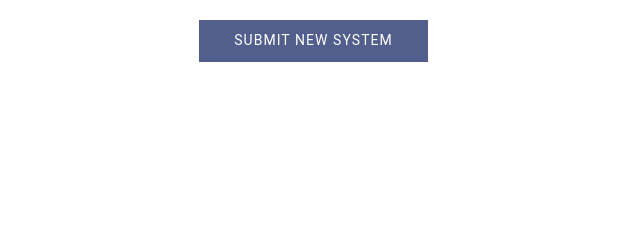
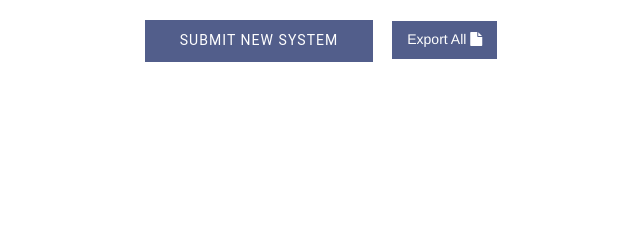
Before and after one commit to stella-project/stella-server, a Flask app: page /systems in a window 1280 px wide. Shown: the part 231-471 px from the top of the page, without its empty margins (319-959 px from the left). Run offline with Flask 2, Linux system fonts and the light colour scheme; the visitor is signed in with stand-in values (Sample User, id 1); data comes from the database, SQL or seed files in the repository; data that the repository does not hold is empty; some libraries are stand-ins or nearby versions.

Commit message:
add a bulk export to the Systems table

```diff
--- a/web/app/main/views.py
+++ b/web/app/main/views.py
@@ -69,10 +69,20 @@ def systems():
 def download(system):
     if current_user.id == System.query.filter_by(id=system).all()[0].serialize['participant_id']:
         results = Result.query.filter_by(system_id=system).all()
-        out = {'Results' : [r.serialize for r in results]}
-        return jsonify(out)
+        export = {'Results' : [r.serialize for r in results]}
+        return jsonify(export)
     else:
         return render_template('404.html'), 404
+
+
+@main.route('/downloadall')
+@login_required
+def downloadAll():
+    systems = System.query.filter_by(participant_id=current_user.id).all()
+    export = {}
+    for system in systems:
+        export[system.name] = [r.serialize for r in Result.query.filter_by(system_id=system.id).all()]
+    return jsonify(export)
 
 
 """
--- a/web/app/templates/systems.html
+++ b/web/app/templates/systems.html
@@ -46,8 +46,8 @@
                 {% endif %}
 
                 <td>{{ i.name  | replace("_"," ") }}</td>
-                <td>31.08.2020</td>
-                <td>7800</td>
+                <td>#Date goes here!</td>
+                <td>#Views go here!</td>
                 <td>
                     {% if i.type == 'RANK' %}
                         Ranking
@@ -96,6 +96,8 @@
             <button type="button" class="btn btn-primary btn-lg" data-toggle="modal" data-target="#ModalExample">
                 submit new system
             </button>
+            <a href="{{ url_for('main.downloadAll') }}" class="btnTable" role="button"
+                   aria-disabled="true">Export All <i class="fa fa-file"></i></a>
         </div>
     </div>
 
```
